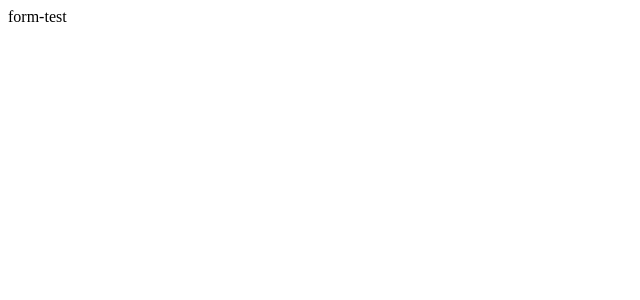
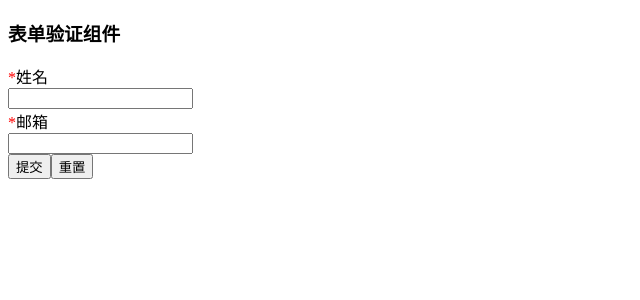
Before and after one commit to BlingSu/vue-component, a Vue app: page /#/form-test in a window 1280 px wide. Shown: the top 300 px of the page, without its empty margins (0-640 px from the left). Built offline with nearby package versions, Linux system fonts and the light colour scheme.

Commit message:
feat: from组件，通信mixins，表单验证

```diff
--- /dev/null
+++ b/src/components/form/form-item.vue
@@ -0,0 +1,159 @@
+<template>
+  <div>
+    <label
+        :class="{ 'i-form-item-label-required': isRequired }"
+        v-if="label">{{ label }}</label>
+    <div>
+      <slot></slot>
+      <div v-if="validateState === 'error'" class="i-form-item-message">{{ validateMessage }}</div>
+    </div>
+  </div>
+</template>
+
+<script>
+
+import Emitter from "../../mixins/emitter";
+import AsyncValidator from 'async-validator';
+
+export default {
+  name: "iFormItem",
+
+  inject: ["form"],
+
+  mixins: [Emitter],
+
+  props: {
+    label: {
+      type: String,
+      default: ""
+    },
+    prop: {
+      type: String
+    }
+  },
+
+  data() {
+    return {
+      isRequired: false, // 是否必填
+      validateState: "", // 校验转台
+      validateMessage: "", // 校验不通过信息
+      initialValue: null
+    }
+  },
+
+  computed: {
+    // 从form的model中动态获取当前的表单组件数据
+    fieldValue() {
+      return this.form.model[this.prop];
+    }
+  },
+
+  mounted() {
+    /**
+     * 组件渲染时，把form-item的实例缓存到from中
+     * 如果没有传入prop，无需校验，也无需缓存
+     * 组件销毁时，实例从form缓存中删除
+     * */
+    if (this.prop) {
+      this.dispatch("iForm", "on-form-item-add", this);
+      // 设置初始值
+      this.initialValue = this.fieldValue;
+      this.setRules();
+    }
+  },
+
+  beforeDestroy() {
+    this.dispatch("iForm", "on-form-item-remove", this);
+  },
+
+  methods: {
+    setRules() {
+      /**
+       * 通过表单域form中定义的props: model，结合form-item定义的props: prop来确定数据
+       * form-item中定义了某个数据源的key，要form拿到model中的数据可以用provide/inject传入form的this
+       * */
+
+      let rules = this.getRules();
+      if (rules.length) {
+        rules.every(rule => {
+          this.isRequired = rule.required;
+        })
+      }
+      this.$on("on-form-change", this.onFieldChange);
+      this.$on("on-form-blur", this.onFieldBlur);
+    },
+
+    /**
+     * 从form的rules属性中，获取当前form-item的校验规则
+     * */
+    getRules() {
+      let formRules = this.form.rules;
+      formRules = formRules ? formRules[this.prop] : [];
+
+      return [].concat(formRules || []);
+    },
+
+    resetField() {
+      this.validateState = "";
+      this.validateMessage = ""
+      this.form.model[this.prop] = this.initialValue;
+    },
+
+    // 过滤出符合要求的rule，比如blur和change
+    getFilteredRule (trigger) {
+      const rules = this.getRules();
+      return rules.filter(rule => !rule.trigger || rule.trigger.indexOf(trigger) !== -1);
+    },
+
+    /**
+     * 校验数据
+     * @param trigger 校验类型
+     * @param callback
+     * */
+    validate(trigger, callback = () => {}) {
+      let rules = this.getFilteredRule(trigger);
+
+      if (!rules || rules.length === 0) {
+        return true;
+      }
+
+      // 设置状态为校验中
+      this.validateState = "validating";
+
+      let descriptor = {};
+      descriptor[this.prop] = rules;
+
+      const validator = new AsyncValidator(descriptor);
+
+      let model = {};
+      model[this.prop] = this.fieldValue;
+
+      validator.validate(model, {
+        firstFields: true
+      }, errors => {
+        this.validateState = !errors ? "success" : "error";
+        this.validateMessage = errors ? errors[0].message : "";
+
+        callback(this.validateMessage);
+      })
+    },
+    onFieldChange() {
+      this.validate("change");
+    },
+    onFieldBlur() {
+      this.validate("blur");
+    }
+  },
+}
+</script>
+
+
+<style>
+.i-form-item-label-required:before {
+  content: "*";
+  color: red;
+}
+.i-form-item-message {
+  color: red;
+}
+</style>
--- /dev/null
+++ b/src/components/form/form.vue
@@ -0,0 +1,83 @@
+<template>
+  <form>
+    <slot></slot>
+  </form>
+</template>
+
+<script>
+export default {
+  name: "iForm",
+
+  provide() {
+    return {
+      form: this
+    }
+  },
+
+  props: {
+    model: {
+      type: Object
+    },
+    rules: {
+      type: Object
+    }
+  },
+
+  data() {
+    return {
+      fields: []
+    }
+  },
+
+  methods: {
+    /**
+     * public 全部重置
+     * */
+    resetFields() {
+      this.fields.forEach(field => {
+        field.resetField();
+      })
+    },
+
+    validate(callback) {
+      return new Promise(resolve => {
+        let valid = true;
+        let count = 0;
+        this.fields.forEach(field => {
+          field.validate("", errors => {
+            if (errors) {
+              valid = false;
+            }
+            if (++count === this.fields.length) {
+              // 全部完成
+              resolve(valid);
+              if (typeof callback === "function") {
+                callback(valid);
+              }
+            }
+          })
+        })
+      })
+    }
+  },
+
+  created() {
+    /**
+     * 获取form-item的实例
+     * 添加就push到队列中
+     * 如果删除就splice掉
+     * */
+
+    this.$on("on-form-item-add", field => {
+      if (field) {
+        this.fields.push(field);
+      }
+    });
+    this.$on("on-form-item-remove", field => {
+      if (field.prop) {
+        this.fields.splice(this.fields.indexOf(field), 1);
+      }
+    })
+  }
+}
+</script>
--- /dev/null
+++ b/src/components/form/input.vue
@@ -0,0 +1,49 @@
+<template>
+  <input
+      type="text"
+      :value="currentValue"
+      @input="handleInput"
+      @blur="handleBlur">
+</template>
+
+<script>
+import Emitter from "../../mixins/emitter";
+
+export default {
+  name: "iInput",
+
+  mixins: [Emitter],
+
+  props: {
+    value: {
+      type: String,
+      default: ""
+    }
+  },
+  data() {
+    return {
+      currentValue: this.value
+    }
+  },
+
+  watch:{
+    value (val) {
+      this.currentValue = val;
+    }
+  },
+
+  methods: {
+    handleInput(event) {
+      const value = event.target.value;
+
+      this.currentValue = value;
+      this.$emit("input", value);
+      // 给父组件派发一个自定义事件
+      this.dispatch("iFormItem", "on-form-change", value);
+    },
+    handleBlur() {
+      this.dispatch("iFormItem", "on-form-blur", this.currentValue);
+    }
+  }
+}
+</script>
--- /dev/null
+++ b/src/mixins/emitter.js
@@ -0,0 +1,41 @@
+/**
+ * @description 模拟实现 vue1.x 的跨组件通信问题，通过匹配 name 的方式递归
+ * @function dispatch
+ * @function broadcast
+ * */
+
+function broadcast(componentName, eventName, data) {
+  this.$children.forEach(child => {
+    const name = child.$options.name;
+
+    if (name === componentName) {
+      child.$emit.apply(child, [eventName].concat(data));
+    } else {
+      broadcast.apply(child, [componentName, eventName].concat([data]));
+    }
+  })
+}
+
+export default {
+  methods: {
+    dispatch(componentName, eventName, data) {
+      console.log(componentName, eventName, data)
+      let parent = this.$parent || this.$root;
+      let name = parent.$options.name;
+
+      // 不断向上遍历更新当前组件的父组件实例
+      while (parent && (!name || name !== componentName)) {
+        parent = parent.$parent;
+        if (parent) {
+          name = parent.$options.name;
+        }
+      }
+      if (parent) {
+        parent.$emit.apply(parent, [eventName].concat(data));
+      }
+    },
+    broadcast(componentName, eventName, data) {
+      broadcast.call(this, componentName, eventName, data);
+    }
+  }
+}
--- a/src/views/FormTest.vue
+++ b/src/views/FormTest.vue
@@ -1,5 +1,63 @@
 <template>
   <div>
-    form-test
+    <h3>表单验证组件</h3>
+    <i-form ref="form" :model="form" :rules="rules">
+      <i-form-item label="姓名" prop="name">
+        <i-input v-model="form.name" />
+      </i-form-item>
+      <i-form-item label="邮箱" prop="email">
+        <i-input v-model="form.email" />
+      </i-form-item>
+    </i-form>
+    <button @click="handleSubmit">提交</button>
+    <button @click="handleReset">重置</button>
   </div>
 </template>
+
+<script>
+
+import iForm from "../components/form/form";
+import iFormItem from "../components/form/form-item";
+import iInput from "../components/form/input";
+
+export default {
+  components: {
+    iForm,
+    iFormItem,
+    iInput
+  },
+
+  data() {
+    return {
+      form: {
+        name: "",
+        email: ""
+      },
+      rules: {
+        name: [
+          { required: true, message: "姓名不能为空", trigger: "blur" }
+        ],
+        email: [
+          { required: true, message: '邮箱不能为空', trigger: 'blur' },
+          { type: 'email', message: '邮箱格式不正确', trigger: 'blur' }
+        ]
+      }
+    }
+  },
+
+  methods: {
+    handleSubmit() {
+      this.$refs.form.validate(valid => {
+        if (valid) {
+          console.log("提交成功");
+        } else {
+          console.log("表单验证失败");
+        }
+      })
+    },
+    handleReset() {
+      this.$refs.form.resetFields();
+    }
+  }
+};
+</script>
```
